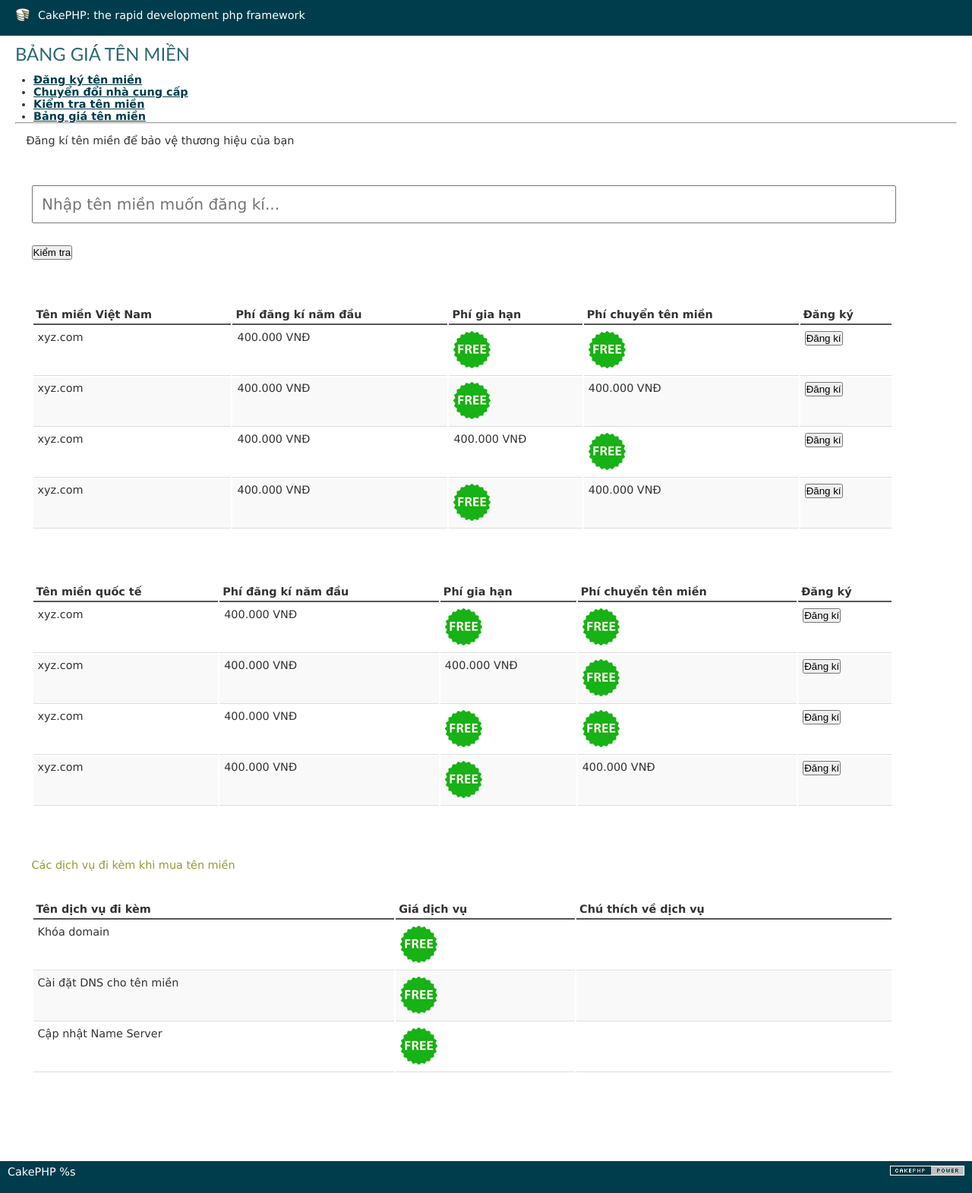
After one commit to khoanguyen2612/customer, a CakePHP app: the page made by customer-website/app/View/Domains/product_price.ctp in a window 1280 px wide. The commit adds this page. Shown: the whole page at 76% size. Run offline with PHP 8.4 and a stand-in for CakePHP, Linux system fonts and the light colour scheme; the template is opened without the code that fills it, so the values that code supplies are empty; some libraries are stand-ins or nearby versions.

Commit message:
product price

```diff
--- a/customer-website/app/Config/routes.php
+++ b/customer-website/app/Config/routes.php
@@ -26,8 +26,8 @@
  * to use (in this case, /app/View/Pages/home.ctp)...
  */
 
-	Router::connect('/', array('controller' => 'pages', 'action' => 'display', 'home'));
-	// Router::connect('/', array('controller' => 'home', 'action' => 'index', 'home'));
+	// Router::connect('/', array('controller' => 'pages', 'action' => 'display', 'home'));
+	Router::connect('/', array('controller' => 'users', 'action' => 'login', 'home'));
 /**
  * ...and connect the rest of 'Pages' controller's URLs.
  */
--- /dev/null
+++ b/customer-website/app/View/Domains/product_price.ctp
@@ -0,0 +1,154 @@
+	<div class="search-domain">
+		<div class="container-fluid">
+			<h3 class="text-center">BẢNG GIÁ TÊN MIỀN</h3>
+			<ul class="nav nav-tabs container">
+				<li><a href="#">Đăng ký tên miền</a></li>
+				<li><a href="#">Chuyển đổi nhà cung cấp</a></li>
+				<li><a href="#">Kiểm tra tên miền</a></li>
+				<li class="active"><a href="#">Bảng giá tên miền</a></li>
+			</ul>
+			<hr>
+		</div>
+		<div class="container">
+			<div class="row">
+				<form>
+					<div class="col-xs-12 col-sm-12 col-md-12 col-lg-12 price-list">
+						<div class="col-xs-12 col-sm-12 col-md-12 col-lg-12">
+							<p class="p-add"> Đăng kí tên miền để bảo vệ thương hiệu của bạn</p>
+						</div>
+						<div>
+							<div class="col-xs-12 col-sm-12 col-md-10 col-lg-10">
+								<input type="text" name="add-domain" class="form-control input-add" placeholder="Nhập tên miền muốn đăng kí...">
+							</div>
+							<div class="col-xs-12 col-sm-12 col-md-2 col-lg-2">
+								<button type="submit" class="btn btn-add-domain">Kiểm tra</button>
+							</div>
+						</div>
+						<div class="col-xs-12 col-sm-12 col-md-12 col-lg-12 price-domain-vn">
+							<div class="table-responsive price-list-domain">
+								<table class="table table-bordered domain-vn">
+									<thead>
+										<tr>
+											<th> Tên miền Việt Nam</th>
+											<th> Phí đăng kí năm đầu</th>
+											<th> Phí gia hạn</th>
+											<th> Phí chuyển tên miền</th>
+											<th> Đăng ký</th>
+										</tr>
+									</thead>
+									<tbody>
+										<tr>
+											<td> xyz.com </td>
+											<td> 400.000 VNĐ</td>
+											<td><?php echo $this->Html->image('icon-free.png'); ?></td>
+											<td><?php echo $this->Html->image('icon-free.png'); ?></td>
+											<td><button type="button" class="btn btn-register"> Đăng kí </button></td>
+										</tr>
+										<tr>
+											<td> xyz.com </td>
+											<td> 400.000 VNĐ</td>
+											<td><?php echo $this->Html->image('icon-free.png'); ?></td>
+											<td>400.000 VNĐ</td>
+											<td><button type="button" class="btn btn-register"> Đăng kí </button></td>
+										</tr>
+										<tr>
+											<td> xyz.com </td>
+											<td> 400.000 VNĐ</td>
+											<td>400.000 VNĐ</td>
+											<td><?php echo $this->Html->image('icon-free.png'); ?></td>
+											<td><button type="button" class="btn btn-register"> Đăng kí </button></td>
+										</tr>
+										<tr>
+											<td> xyz.com </td>
+											<td> 400.000 VNĐ</td>
+											<td><?php echo $this->Html->image('icon-free.png'); ?></td>
+											<td>400.000 VNĐ</td>
+											<td><button type="button" class="btn btn-register"> Đăng kí </button></td>
+										</tr>
+									</tbody>
+								</table>
+							</div>
+						</div>
+						<div class="col-xs-12 col-sm-12 col-md-12 col-lg-12 price-domain-internal">
+							<div class="table-responsive price-list-domain">
+								<table class="table table-bordered domain-international">
+									<thead>
+										<tr>
+											<th> Tên miền quốc tế</th>
+											<th> Phí đăng kí năm đầu</th>
+											<th> Phí gia hạn</th>
+											<th> Phí chuyển tên miền</th>
+											<th> Đăng ký</th>
+										</tr>
+									</thead>
+									<tbody>
+										<tr>
+											<td> xyz.com </td>
+											<td> 400.000 VNĐ</td>
+											<td><?php echo $this->Html->image('icon-free.png'); ?></td>
+											<td><?php echo $this->Html->image('icon-free.png'); ?></td>
+											<td><button type="button" class="btn btn-register"> Đăng kí </button></td>
+										</tr>
+										<tr>
+											<td> xyz.com </td>
+											<td> 400.000 VNĐ</td>
+											<td>400.000 VNĐ</td>
+											<td><?php echo $this->Html->image('icon-free.png'); ?></td>
+											<td><button type="button" class="btn btn-register"> Đăng kí </button></td>
+										</tr>
+										<tr>
+											<td> xyz.com </td>
+											<td> 400.000 VNĐ</td>
+											<td><?php echo $this->Html->image('icon-free.png'); ?></td>
+											<td><?php echo $this->Html->image('icon-free.png'); ?></td>
+											<td><button type="button" class="btn btn-register"> Đăng kí </button></td>
+										</tr>
+										<tr>
+											<td> xyz.com </td>
+											<td> 400.000 VNĐ</td>
+											<td><?php echo $this->Html->image('icon-free.png'); ?></td>
+											<td>400.000 VNĐ</td>
+											<td><button type="button" class="btn btn-register"> Đăng kí </button></td>
+										</tr>
+									</tbody>
+								</table>
+							</div>
+						</div>
+						<div class="col-xs-12 col-sm-12 col-md-12 col-lg-12 other-domain-attached">
+							<div class="service-attached">
+								<h4 class="h4-other">Các dịch vụ đi kèm khi mua tên miền</h4>
+							</div>
+							<div class="table-responsive other-domain">
+								<table class="table table-bordered other-domain-service">
+									<thead>
+										<tr>
+											<th> Tên dịch vụ đi kèm</th>
+											<th> Giá dịch vụ</th>
+											<th> Chú thích về dịch vụ</th>
+										</tr>
+									</thead>
+									<tbody>
+										<tr>
+											<td> Khóa domain</td>
+											<td><?php echo $this->Html->image('icon-free.png'); ?></td>
+											<td></td>
+										</tr>
+										<tr>
+											<td> Cài đặt DNS cho tên miền</td>
+											<td><?php echo $this->Html->image('icon-free.png'); ?></td>
+											<td></td>
+										</tr>
+										<tr>
+											<td> Cập nhật Name Server</td>
+											<td><?php echo $this->Html->image('icon-free.png'); ?></td>
+											<td></td>
+										</tr>
+									</tbody>
+								</table>
+							</div>
+						</div>
+					</div>
+				</form>
+			</div>
+		</div>
+	</div>
--- a/customer-website/app/View/Layouts/home.ctp
+++ b/customer-website/app/View/Layouts/home.ctp
@@ -1,7 +1,7 @@
 <!DOCTYPE html>
 <html>
 <head>
-	<title>VTC Cloud</title>
+	<title><?php echo $title_for_layout ?></title>
 	<?php echo $this->html->meta('icon','vtc-logo.png',array('type' => 'icon'));?>
 	<?php echo $this->Html->charset() . "\n"; ?>
 	<meta charset="utf-8">
@@ -10,6 +10,8 @@
 	<?php echo $this->Html->script('jquery.min.js') . "\n"; ?>
 	<?php echo $this->Html->script('bootstrap.min.js') . "\n"; ?>
 	<?php echo $this->Html->css('customer_home.css') . "\n"; ?>
+
+    <?php echo $this->Html->css('style.css') . "\n"; ?>
 </head>
 <body>
 	<?php echo $this->element('header'); ?>
--- a/customer-website/app/View/Layouts/login.ctp
+++ b/customer-website/app/View/Layouts/login.ctp
@@ -3,7 +3,7 @@
     <html>
 
     <head>
-        <title>>Đăng nhập</title>
+        <title>Đăng nhập</title>
 
         <?php echo $this->html->meta('icon',
             'vtc-logo.png',
```
Also changed, not shown: customer-website/app/Controller/DomainsController.php (added, +11 -0 lines), customer-website/app/Model/ProductPrice.php (added, +8 -0 lines), customer-website/app/View/Elements/footer.ctp (+48 -0 lines), customer-website/app/View/Home/index.ctp (+0 -48 lines), customer-website/app/webroot/css/style.css (added, +164 -0 lines), customer-website/app/webroot/img/icon-free.png (added).
